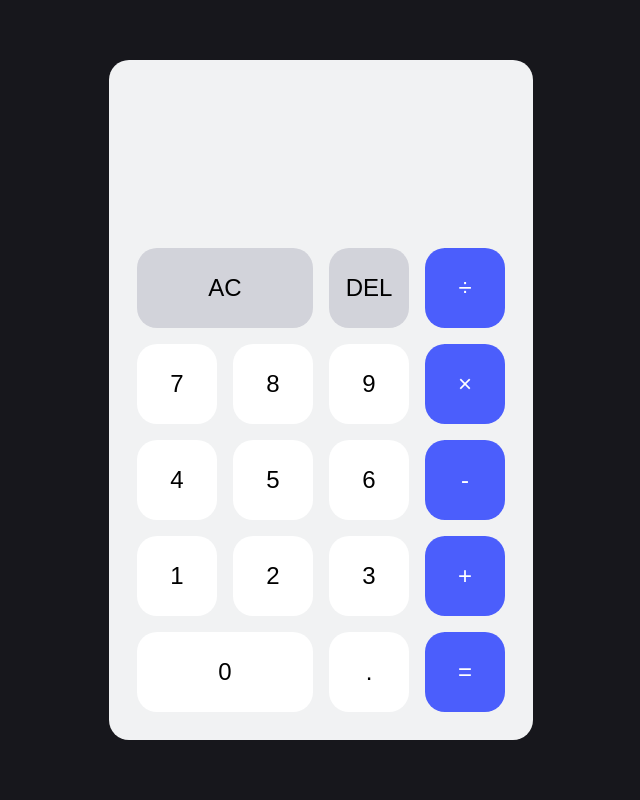
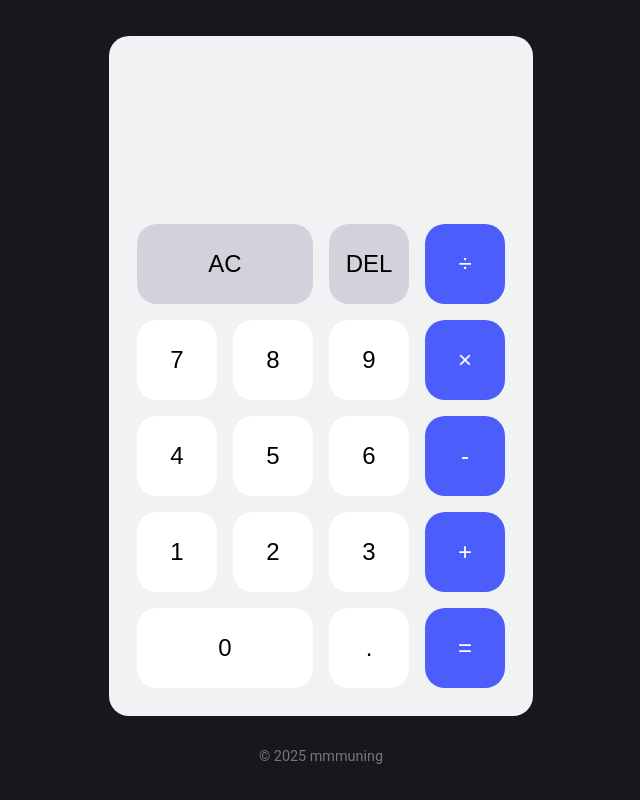
Before and after one commit to mmmuning/odin-calculator, a plain HTML site: page index.html in a window 1280 px wide. Shown: the whole page, without its empty margins (319-959 px from the left). Drawn offline with Linux system fonts and the light colour scheme.

Commit message:
Add footer section with © 2025 mmmuning

```diff
--- a/index.html
+++ b/index.html
@@ -47,6 +47,9 @@
         </div>
       </div>
     </div>
+    <footer>
+      <a href="https://github.com/mmmuning" target="_blank">© 2025 mmmuning</a>
+    </footer>
     <script src="script.js"></script>
   </body>
 </html>
--- a/style.css
+++ b/style.css
@@ -98,5 +98,16 @@ input::-webkit-inner-spin-button {
 }
 
 .column-one > button {
-  width: 100%;
+    width: 100%;
 }
+
+footer {
+    text-align: center;
+    font-size: 0.9rem;
+    color: #777;
+    margin-top: 2rem;
+}
+footer a {
+    text-decoration: none;
+    color: #777;
+}
```
